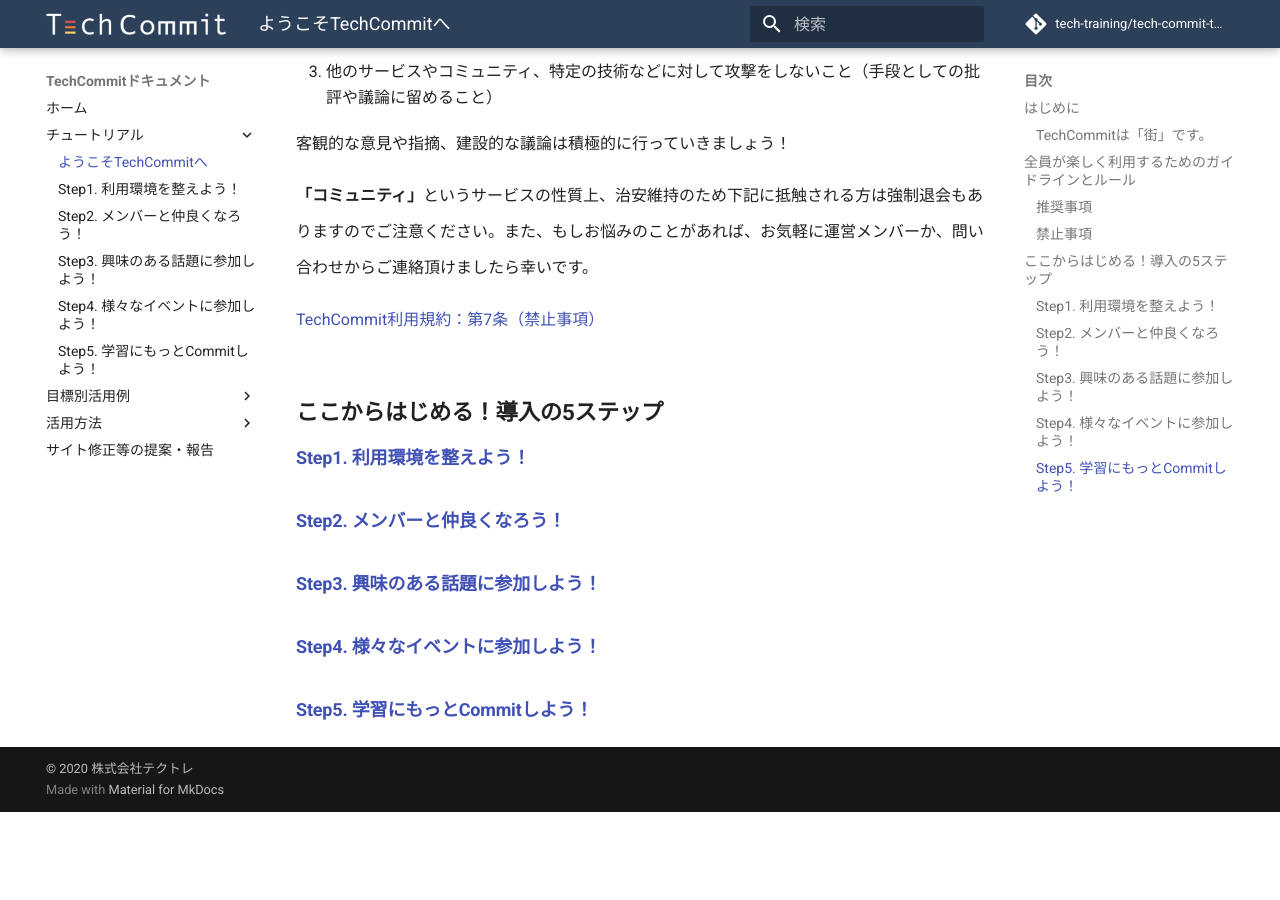
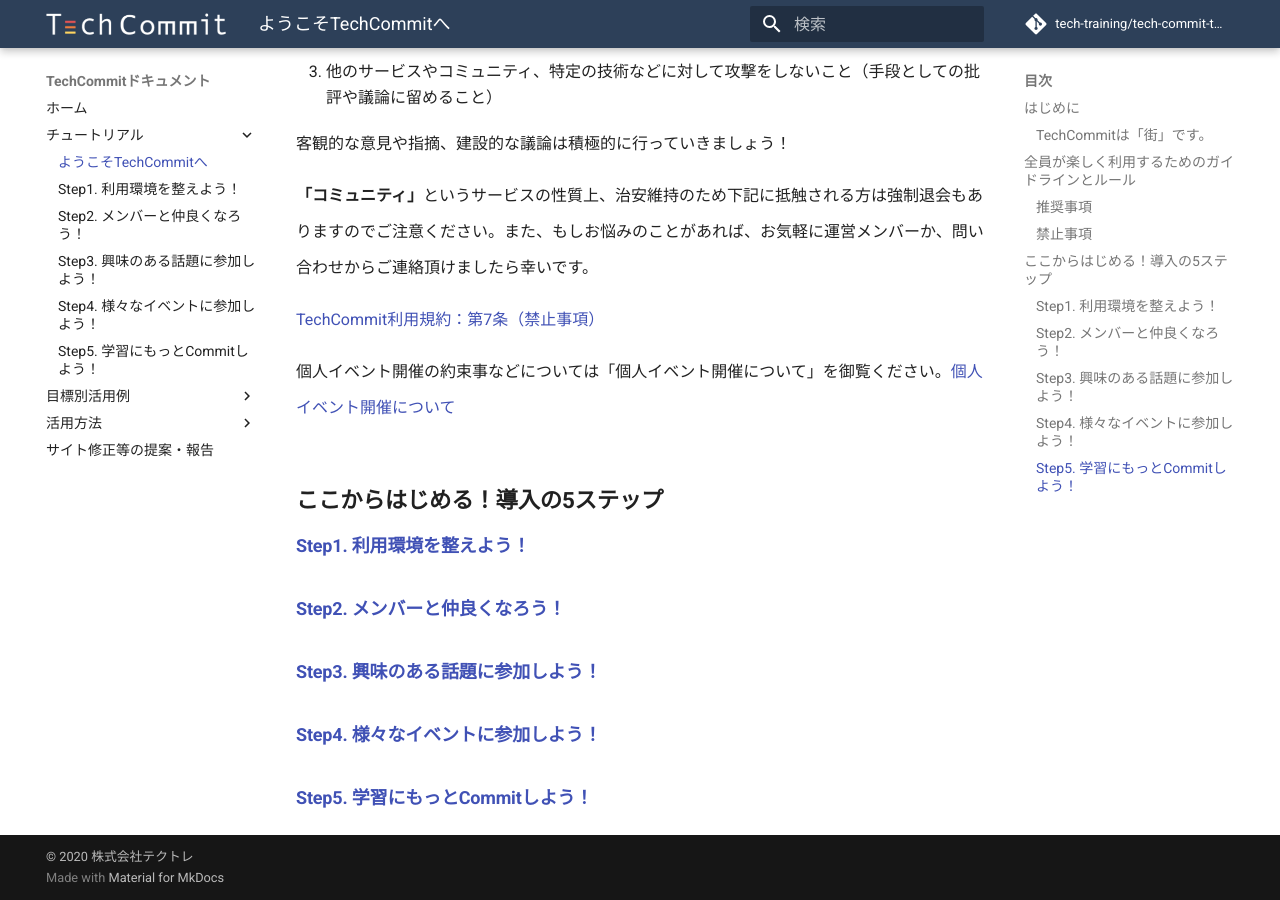
Before and after one commit to tech-training/tech-commit-doc, an MkDocs documentation site: the page built from docs/tutorial/about.md, in a window 1280 px wide and 900 px high, scrolled down 2041 px. Built offline with MkDocs 1.6.1 and Material for MkDocs 9.7.7, drawn with Linux system fonts in a browser that asks for light colours; comment, search, counter and statistics services are not loaded; before the commit the page ends 2853 px from its top, so only the background shows below that.

Commit message:
7/2①禁止事項の利用規約のリンクの下に
個人イベント開催の約束事などについては「個人イベント開催について」を御覧ください。
という文言リンクを付けておく

```diff
--- a/docs/tutorial/about.md
+++ b/docs/tutorial/about.md
@@ -48,6 +48,7 @@
 
 [TechCommit利用規約：第7条（禁止事項）](https://github.com/tech-training/tech_commit-terms_of_service#%E7%AC%AC7%E6%9D%A1%E7%A6%81%E6%AD%A2%E4%BA%8B%E9%A0%85)
 
+個人イベント開催の約束事などについては「個人イベント開催について」を御覧ください。[個人イベント開催について](https://doc.tech-commit.jp/tutorial/about/)
 ## ここからはじめる！導入の5ステップ
 
 ### [Step1. 利用環境を整えよう！](../preparation)
```
